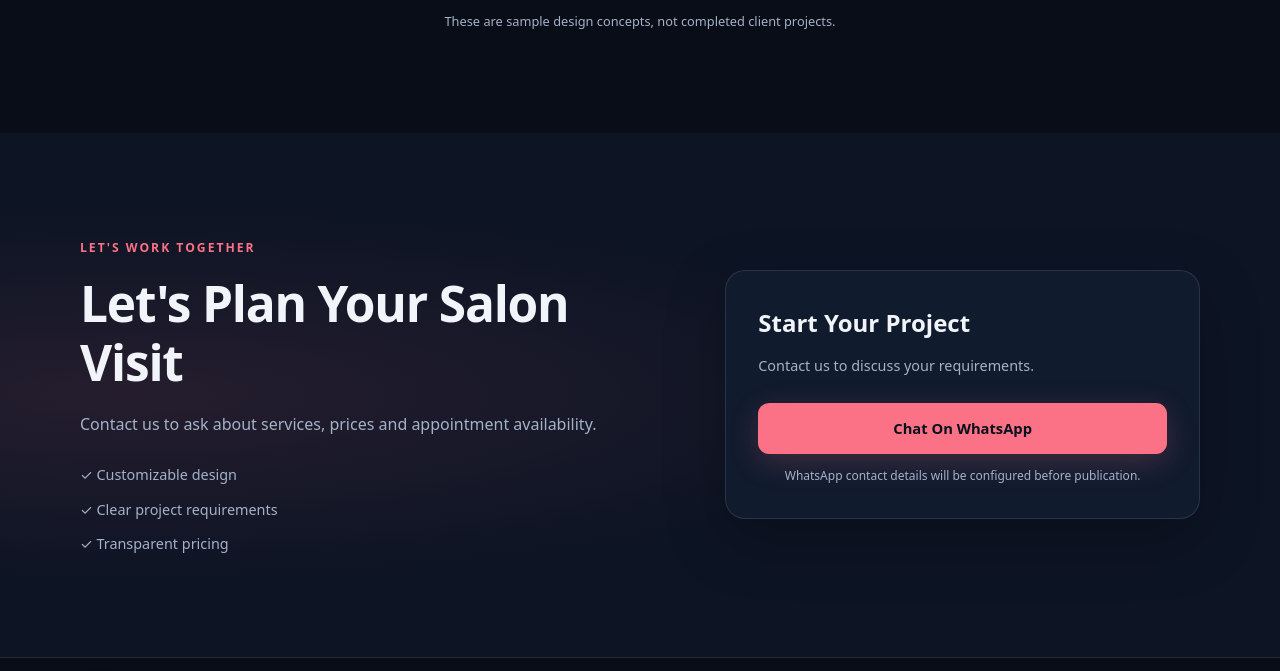
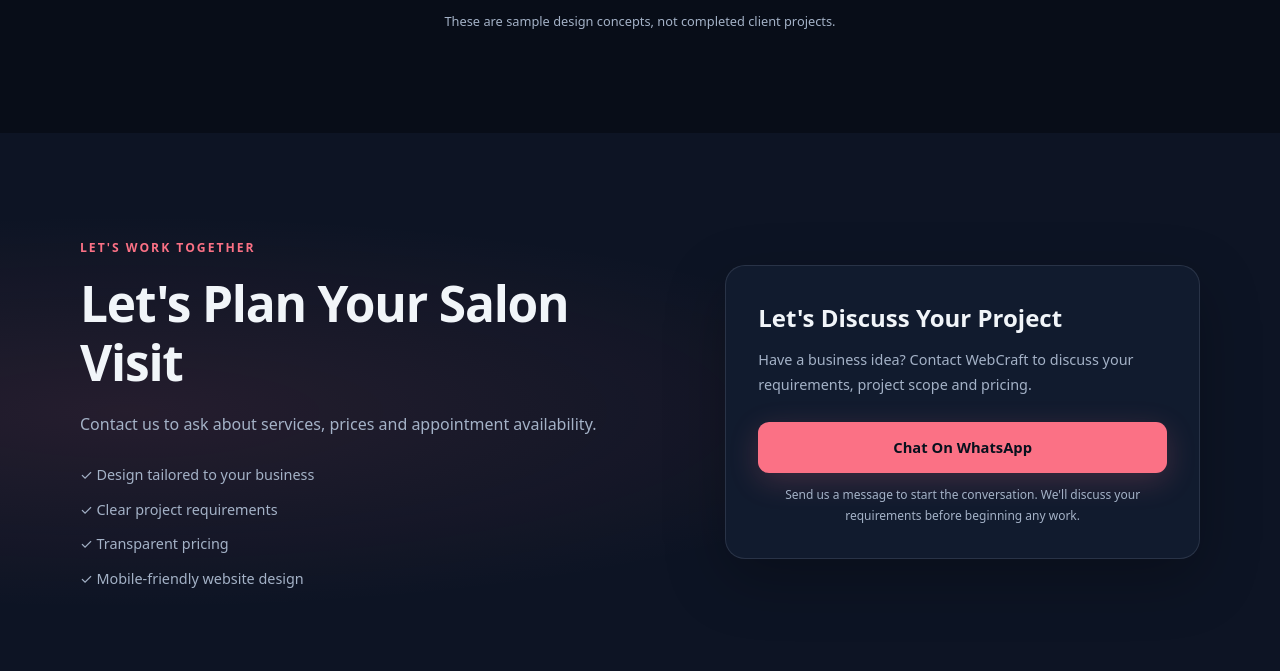
Before and after one commit to samarthrai162-max/WebCraft, a plain HTML site: page index.html in a window 1280 px wide. Shown: the part 3822-4493 px from the top of the page. Drawn offline with Linux system fonts and the light colour scheme; files whose address does not match are found by name.

Commit message:
Update index.html

```diff
--- a/index.html
+++ b/index.html
@@ -548,10 +548,7 @@
 </section>
 
 
-        <!-- CONTACT SECTION -->
-        <section class="contact section" id="contact">
-
-            <div class="container contact-grid">
+        <!-- CONTACT SECTION --><section class="contact section" id="contact"><div class="container contact-grid">
 
     <div class="contact-content">
 
@@ -565,29 +562,33 @@
         </h2>
 
         <p>
-                        Tell us about your business and the
-                        website you have in mind.
+            Tell us about your business, your goals,
+            and the website you have in mind.
+            Let's explore the right solution for you.
         </p>
 
         <div class="contact-points">
 
-                        <p>✓ Customizable design</p>
+            <p>✓ Design tailored to your business</p>
 
             <p>✓ Clear project requirements</p>
 
             <p>✓ Transparent pricing</p>
 
+            <p>✓ Mobile-friendly website design</p>
+
         </div>
 
     </div>
 
-
     <div class="contact-card">
 
-                    <h3>Start Your Project</h3>
+        <h3>Let's Discuss Your Project</h3>
 
         <p>
-                        Contact us to discuss your requirements.
+            Have a business idea? Contact WebCraft
+            to discuss your requirements, project
+            scope and pricing.
         </p>
 
         <a
@@ -601,8 +602,9 @@
         </a>
 
         <p class="contact-note">
-                        WhatsApp contact details will be
-                        configured before publication.
+            Send us a message to start the conversation.
+            We'll discuss your requirements before
+            beginning any work.
         </p>
 
     </div>
```
Lines whose indentation alone changed are shown as unchanged.
